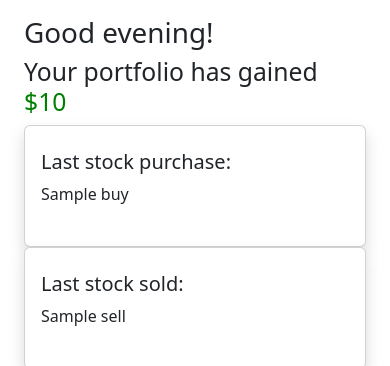
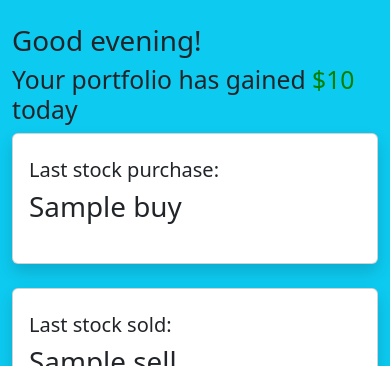
Before and after one commit to mestanley813/AIgorithm, a Flask app: template frontend/templates/index.html in a window 390 px wide. Shown: the top 366 px of the page. Run offline with Flask 3, Linux system fonts and the light colour scheme; the template is opened without the code that fills it: most values are stand-ins (such as "Sample title", 1, 10 or a date in 2020).

Commit message:
Update styling to site

```diff
--- a/frontend/templates/index.html
+++ b/frontend/templates/index.html
@@ -11,40 +11,43 @@
     <title>Portfolio</title>
 </head>
 <body>
-    <div class="container-fluid">
+    <div class="container-fluid bg-info text-dark">
         <div class="row">
-            <main class="col-md-9 ml-sm-auto col-lg-10 pt-3 px-4">
+            <main class="col-md-9 ml-sm-auto col-lg-10 mx-auto pt-4">
                 <h1 id="greeting"></h1>
                     {% if balance_change < 0 %}
-                        <h2>Your portfolio has lost <span id="balance">${{ balance_change }}</span></h2>
+                        <h2>Your portfolio has lost <span id="balance">${{ balance_change }}</span> today</h2>
                     {% else %}
-                        <h2 id="gain">Your portfolio has gained <span id="balance">${{ balance_change }}</span></h2>
+                        <h2 id="gain">Your portfolio has gained <span id="balance">${{ balance_change }}</span> today</h2>
                     {% endif %}
 
 
-                    <div class="row">
+                    <div class="row mb-5 mb-xl-0">
                         <div class="col-lg-6">
-                            <div class="card shadow h-100 py-2">
+                            <div class="card shadow py-2">
                                 <div class="card-body">
                                     <h5 class="card-title">Last stock purchase:</h5>
-                                    <p class="font-weight-bold">{{ buy }}</p>
+                                    <p class="font-weight-bold display-6">{{ buy }}</p>
                                 </div>
                             </div>
                         </div>
                         <div class="col-lg-6">
-                            <div class="card shadow h-100 py-2">
+                            <div class="card shadow py-2 mt-4 mt-xl-0">
                                 <div class="card-body">
                                     <h5 class="card-title">Last stock sold:</h5>
-                                    <p class="font-weight-bold">{{ sell }}</p>
+                                    <p class="font-weight-bold display-6">{{ sell }}</p>
                                 </div>
                             </div>
                         </div>
                     </div>
 
-                    <iframe style="width: auto;height: auto;"  src="https://charts.mongodb.com/charts-project-0-xwugo/embed/dashboards?id=304a5c74-3c6e-4efa-8824-95ff8c8304ee&theme=light&autoRefresh=true&maxDataAge=3600&showTitleAndDesc=false&scalingWidth=scale&scalingHeight=scale&attribution=false" ></iframe>
+                    <div class="ratio ratio-16x9 mt-4 mt-xl-4">
+                        <iframe src="https://charts.mongodb.com/charts-project-0-xwugo/embed/dashboards?id=304a5c74-3c6e-4efa-8824-95ff8c8304ee&theme=light&autoRefresh=true&maxDataAge=3600&showTitleAndDesc=false&scalingWidth=scale&scalingHeight=scale&attribution=false" ></iframe>
+                    </div>
 
+                    <div>
                         <h2 class="font-weight-bold">Recent trades</h2>
-                    <div class="table-responsive">
+                        <div class="table-responsive bg-white rounded">
                             <table class="table table-striped">
                                 <thead>
                                     <th class="text-start">Symbol</th>
@@ -68,6 +71,7 @@
                                 </tbody>
                             </table>
                         </div>
+                    </div>
             </main>
         </div>
     </div>
```
Lines whose indentation alone changed are shown as unchanged.
